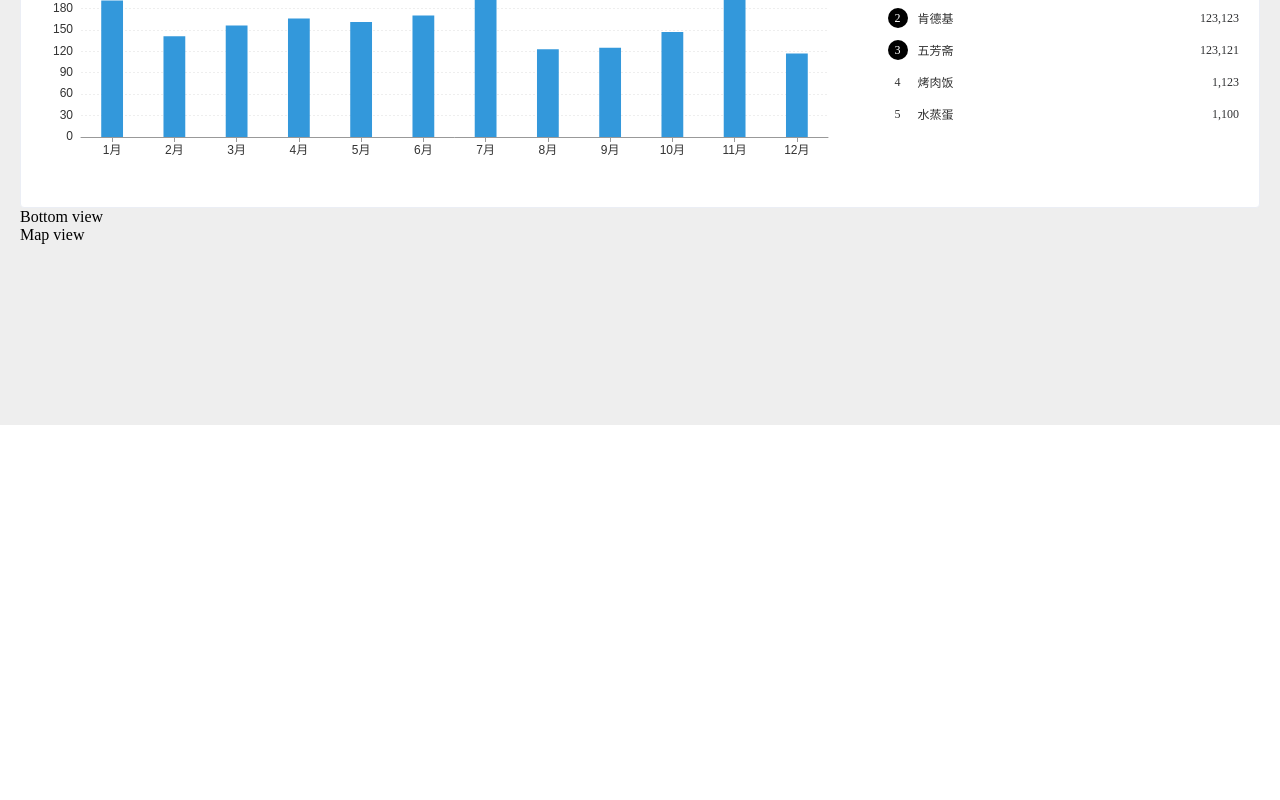
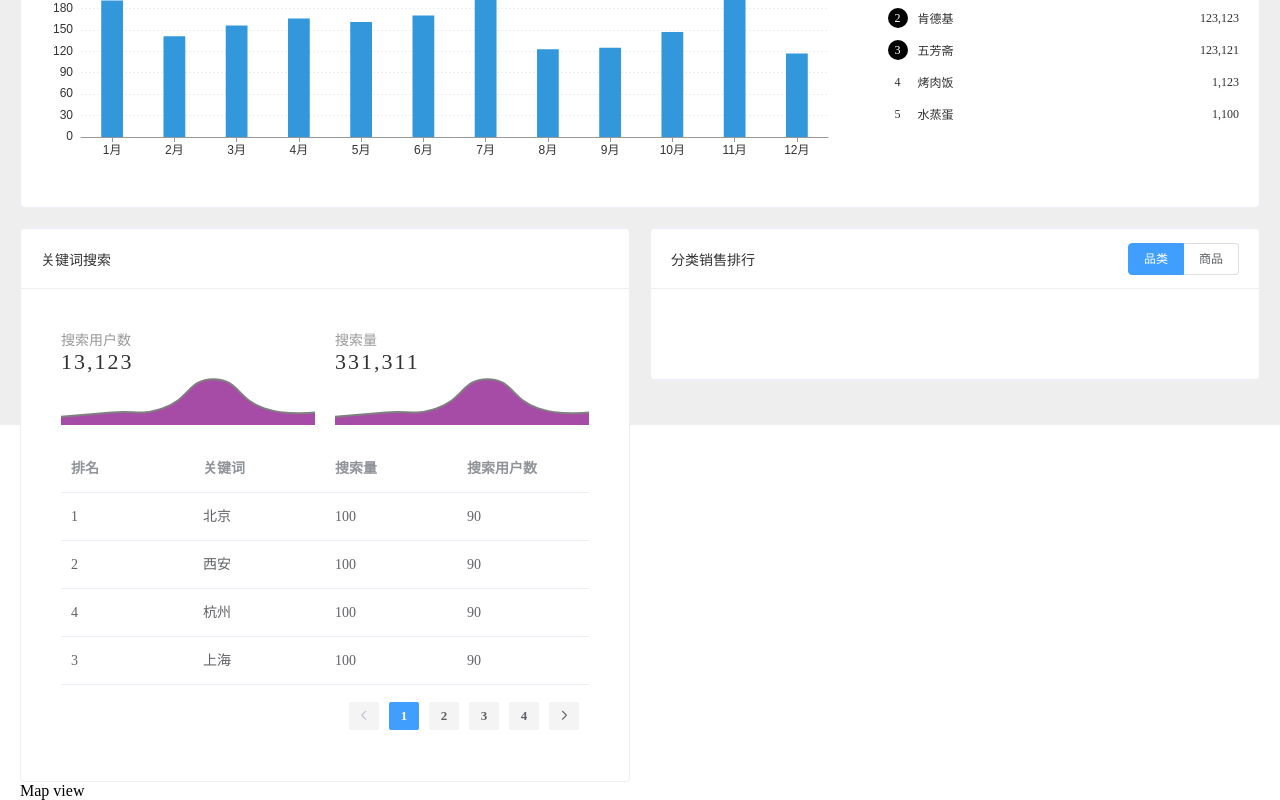
Before and after one commit to dutlzn/Data-Visualize, a Vue app in the folder report-dev/: page /#/ in a window 1280 px wide. Shown: the part 375-1175 px from the top of the page. Before the commit the page ends 800 px from the top, so only its background shows below. Built offline with nearby package versions, Linux system fonts and the light colour scheme.

Commit message:
搜索关键词组件开发

```diff
--- a/report-dev/src/components/BottomView/index.vue
+++ b/report-dev/src/components/BottomView/index.vue
@@ -1,10 +1,244 @@
 <template>
-  <div>
-  Bottom view
+  <div class="bottom-view">
+    <div class="view">
+      <el-card shadow="hover">
+        <template v-slot:header>
+          <div class="title-wrapper">关键词搜索</div>
+        </template>
+        <template>
+          <div class="chart-wrapper">
+            <div class="chart-inner">
+              <div class="chart">
+                <div class="chart-title">搜索用户数</div>
+                <div class="chart-data">13,123</div>
+                <v-chart :options="searchUserOptions"></v-chart>
+              </div>
+              <div class="chart">
+                <div class="chart-title">搜索量</div>
+                <div class="chart-data">331,311</div>
+                <v-chart :options="searchUserOptions"></v-chart>
+              </div>
+            </div>
+
+            <div class="table-wrapper">
+              <el-table :data="tableData">
+                <el-table-column
+                  prop="rank"
+                  label="排名"
+                  width="”180"
+                ></el-table-column>
+                <el-table-column
+                  prop="keyword"
+                  label="关键词"
+                  width="”180"
+                ></el-table-column>
+                <el-table-column
+                  prop="count"
+                  label="搜索量"
+                ></el-table-column>
+                <el-table-column
+                  prop="users"
+                  label="搜索用户数"
+                ></el-table-column>
+              </el-table>
+              <el-pagination
+              layout="prev,pager,next"
+              :total="4"
+              :page-size="1"
+              background
+              @current-change="onPageChange"></el-pagination>
+            </div>
+          </div>
+        </template>
+      </el-card>
+    </div>
+    <div class="view">
+      <el-card shadow="hover">
+        <template v-slot:header>
+          <div class="title-wrapper">
+            <div class="title">分类销售排行</div>
+            <div class="radio-wrapper">
+              <el-radio-group v-model="radioSelect" size="small">
+                <el-radio-button label="品类"></el-radio-button>
+                <el-radio-button label="商品"></el-radio-button>
+              </el-radio-group>
+            </div>
+          </div>
+        </template>
+
+        <template>
+          <v-chart :options="categoryOption" />
+        </template>
+      </el-card>
+    </div>
   </div>
 </template>
 <script>
 export default {
+  methods: {
+    onPageChange(page) {
+      // console.log(page);
+    }
+  },
+  data() {
+    return {
+      searchUserOptions: {
+        xAxis: {
+          type: "category",
+          // 坐标轴两端空白策略
+          boundaryGap: false,
+        },
+        yAxis: {
+          show: false,
+          min: 0,
+          max: 600,
+        },
+        series: [
+          {
+            type: "line",
+            data: [100, 150, 200, 550, 200, 150],
+            areaStyle: {
+              color: "purple",
+            },
+            lineStyle: {
+              color: "grey",
+            },
+            itemStyle: {
+              opacity: 0,
+            },
+            smooth: true,
+          },
+        ],
+        grid: {
+          top: 0,
+          left: 0,
+          right: 0,
+          bottom: 0,
+        },
+      },
+      searchNumOptions: {},
+      tableData: [
+        {
+          id: 1,
+          rank: 1,
+          keyword: "北京",
+          count: 100,
+          users: 90,
+          range: "90%",
+        },
+        {
+          id: 2,
+          rank: 2,
+          keyword: "西安",
+          count: 100,
+          users: 90,
+          range: "90%",
+        },
+        {
+          id: 3,
+          rank: 4,
+          keyword: "杭州",
+          count: 100,
+          users: 90,
+          range: "90%",
+        },
+        {
+          id: 4,
+          rank: 3,
+          keyword: "上海",
+          count: 100,
+          users: 90,
+          range: "90%",
+        },
+      ],
+      radioSelect: "品类",
+      categoryOption: {},
+    };
+  },
+};
+</script>
 
+<style scoped>
+.bottom-view {
+  /* 拍成一行 */
+  display: flex;
+  margin-top: 20px;
 }
-</script>
+
+.view {
+  flex: 1;
+  /* width: 50%;
+  box-sizing: border-box; */
+}
+
+.view:first-child {
+  padding-right: 10px;
+}
+
+.view:last-child {
+  padding-left: 10px;
+}
+
+.title-wrapper {
+  display: flex;
+  align-items: center;
+  height: 60px;
+  box-sizing: border-box;
+  border-bottom: 1px solid #eee;
+  font-size: 14px;
+  font-weight: 500;
+  padding: 0 0 0 20px;
+}
+
+.radio-wrapper {
+  display: flex;
+  flex: 1;
+  justify-content: flex-end;
+  padding-right: 20px;
+}
+
+.chart-wrapper {
+  display: flex;
+  flex-direction: column;
+  height: 452px;
+}
+
+.chart-inner {
+  display: flex;
+  padding: 0 10px;
+  margin-top: 20px;
+}
+
+.chart {
+  flex: 1;
+  padding: 0 10px;
+}
+
+.chart-title {
+  color: #999;
+  font-size: 14px;
+}
+
+.chart-data {
+  font-size: 22px;
+  color: #333;
+  font-weight: 500;
+  letter-spacing: 2px;
+}
+
+.table-wrapper {
+  flex: 1;
+  margin-top: 20px;
+  padding: 0 20px 20px;
+}
+
+.echarts {
+  height: 50px;
+}
+
+.el-pagination {
+  display: flex;
+  justify-content: flex-end;
+  margin-top: 15px;
+}
+</style>
--- a/report-dev/src/plugins/element.js
+++ b/report-dev/src/plugins/element.js
@@ -1,7 +1,6 @@
 import Vue from 'vue'
-import { Button,
-         Card,
-        Row, Col, Menu, MenuItem, Radio, RadioGroup, DatePicker, RadioButton} from 'element-ui'
+import { Button,Card,Row, Col, Menu, MenuItem, Radio, RadioGroup, DatePicker, RadioButton,
+ Table, TableColumn, Pagination} from 'element-ui'
 
 Vue.use(Button)
 Vue.use(Card)
@@ -13,3 +12,6 @@ Vue.use(Radio)
 Vue.use(RadioGroup)
 Vue.use(DatePicker)
 Vue.use(RadioButton)
+Vue.use(Table)
+Vue.use(TableColumn)
+Vue.use(Pagination)
```
